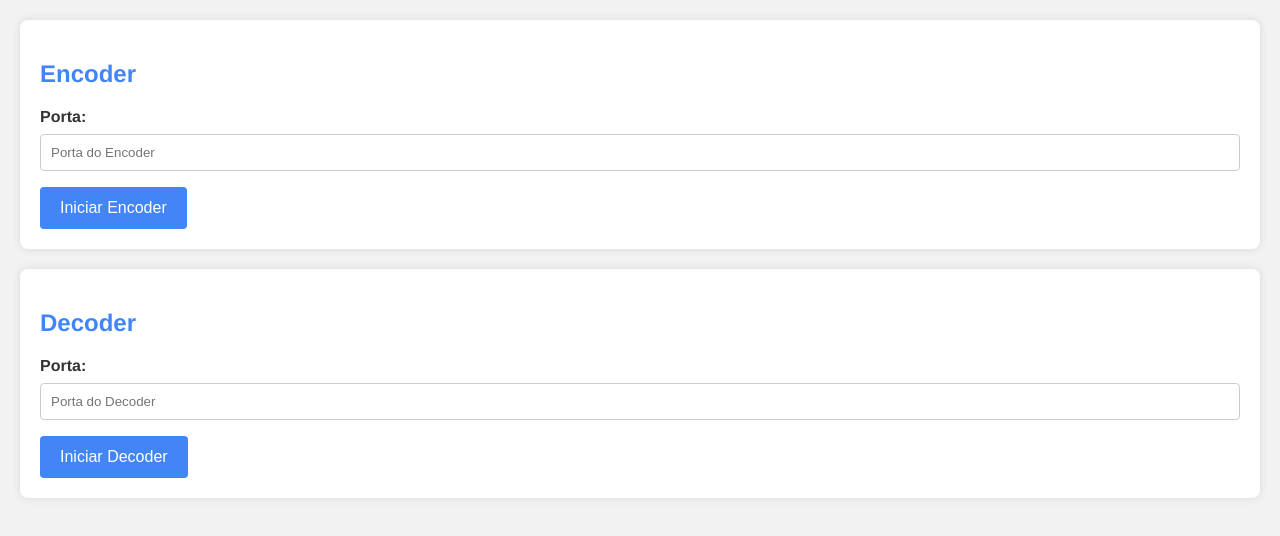
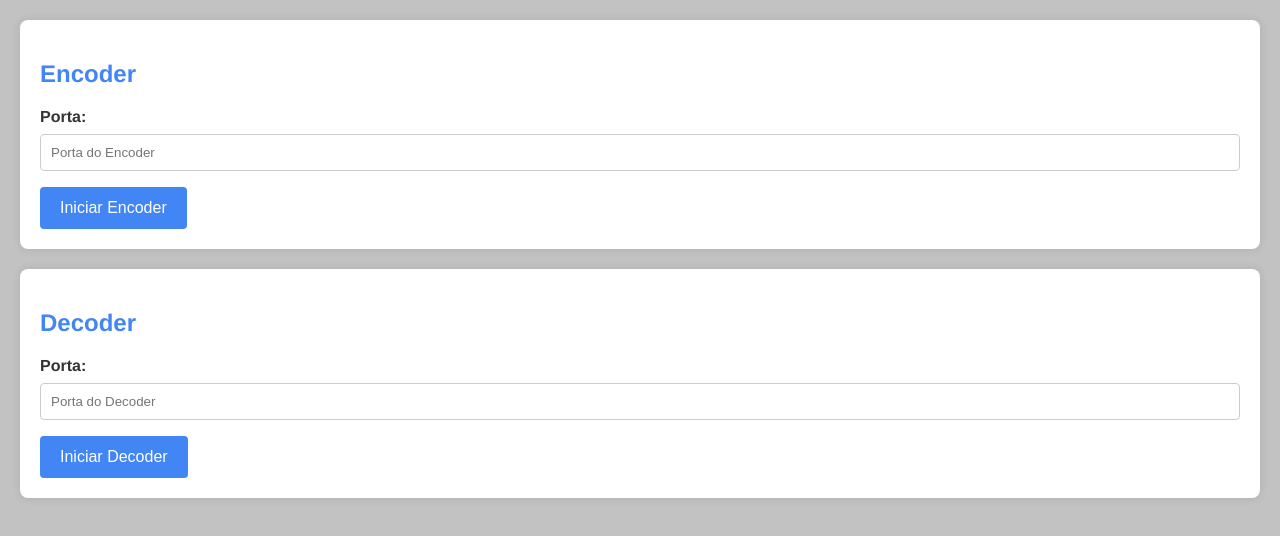
Before and after one commit to Eduardo-Alves-de-Sousa/GStreamer, a website: page index.html in a window 1280 px wide. Drawn offline with Linux system fonts and the light colour scheme.

Commit message:
Alteração no estilo da página.

```diff
--- a/style.css
+++ b/style.css
@@ -1,6 +1,6 @@
 body {
     font-family: 'Helvetica Neue', Arial, sans-serif;
-    background-color: #f2f2f2;
+    background-color: #c2c2c2;
     color: #333;
     margin: 20px;
 }
```
